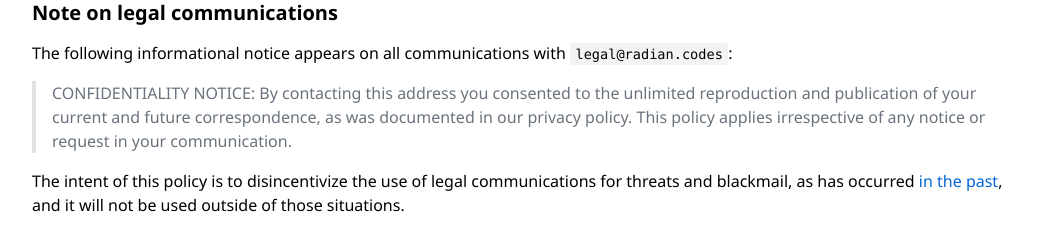
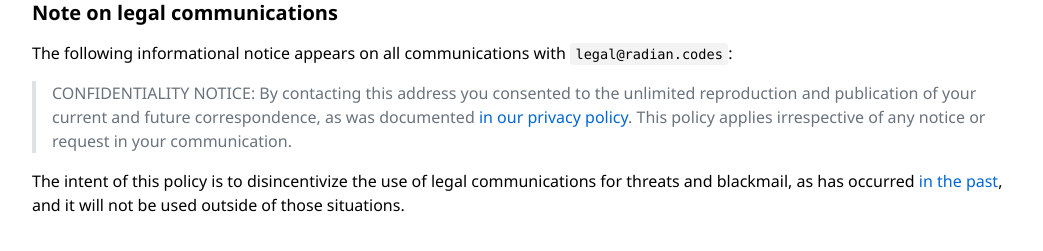
Before and after one commit to radian-software/radian.codes, a Jekyll site: the page built from privacy.md, in a window 1280 px wide. Shown: the part 238-489 px from the top of the page, without its empty margins (118-1161 px from the left). Built offline with Jekyll 4.4.1, drawn with Linux system fonts in a browser that asks for light colours; part of the change alters nothing that is shown.

Commit message:
Oops forgot the link

```diff
--- a/privacy.md
+++ b/privacy.md
@@ -20,9 +20,9 @@ The following informational notice appears on all communications with
 
 > CONFIDENTIALITY NOTICE: By contacting this address you consented to
 > the unlimited reproduction and publication of your current and
-> future correspondence, as was documented in our privacy policy. This
-> policy applies irrespective of any notice or request in your
-> communication.
+> future correspondence, as was documented [in our privacy
+> policy](https://radian.codes/privacy). This policy applies
+> irrespective of any notice or request in your communication.
 
 The intent of this policy is to disincentivize the use of legal
 communications for threats and blackmail, as has occurred [in the
```
